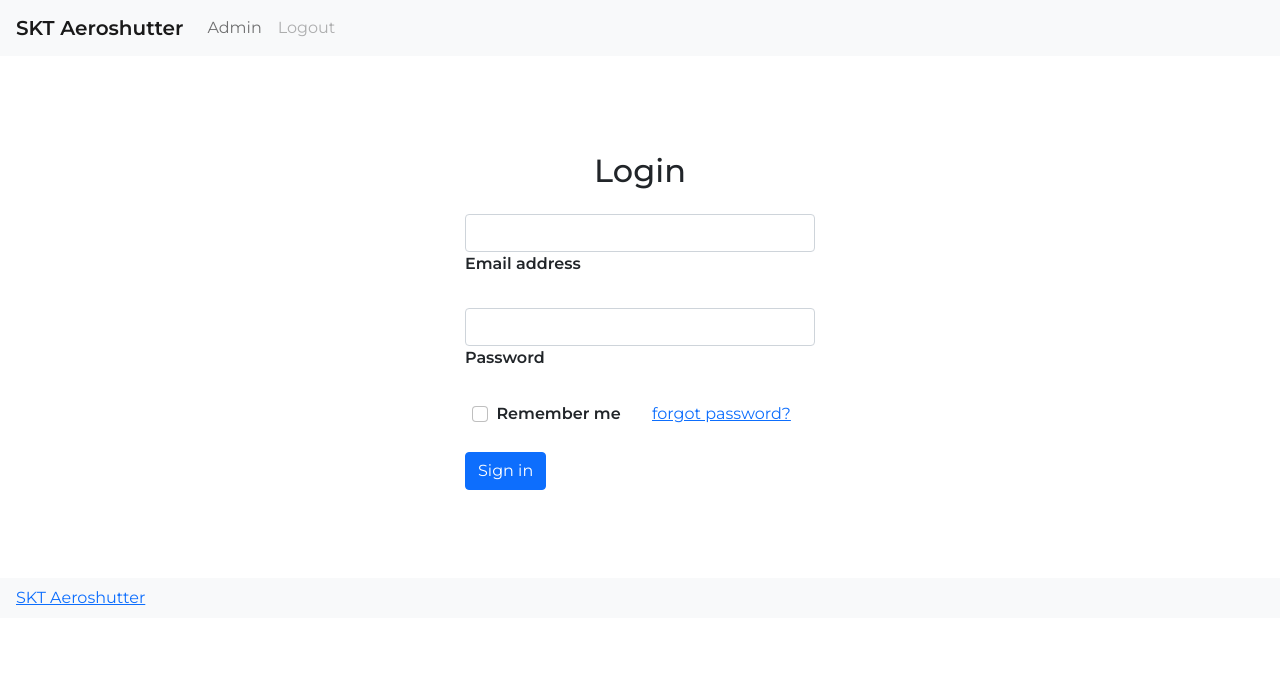
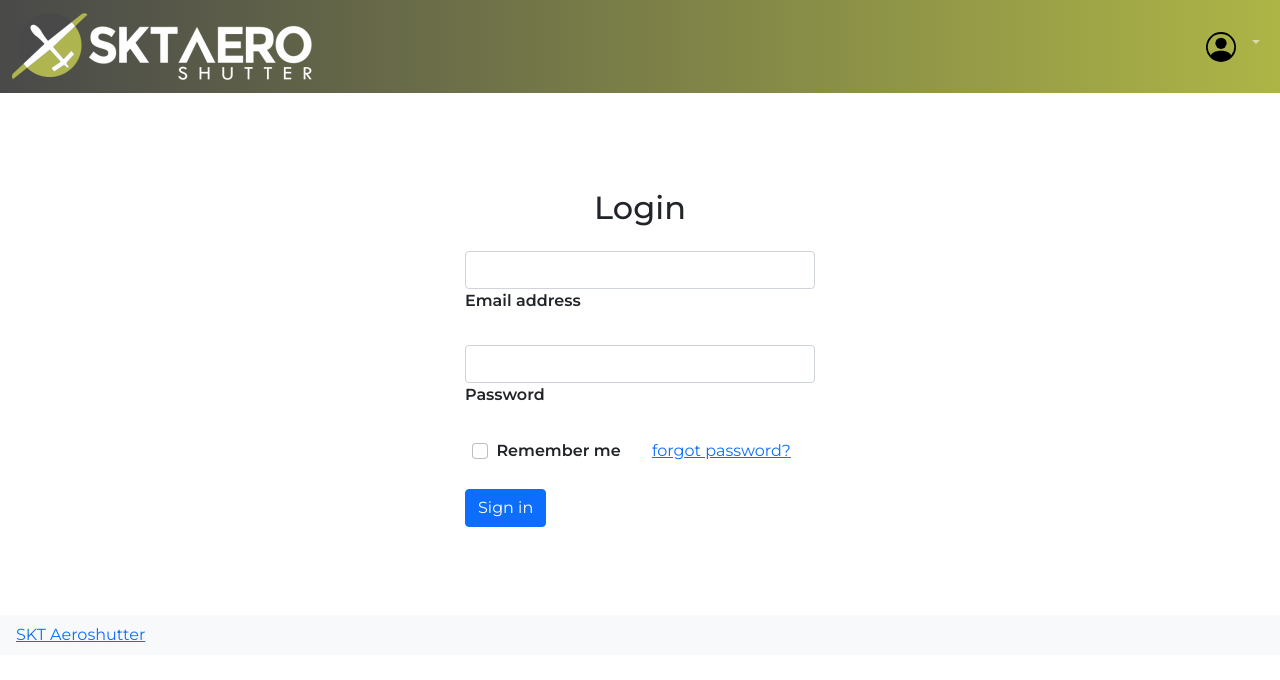
Before and after one commit to Leeludy/SKT, a React (Create React App) app: page / in a window 1280 px wide. Shown: the top 680 px of the page. Built offline with nearby package versions, Linux system fonts and the light colour scheme.

Commit message:
SKT-84 fix header menu edit mission

```diff
--- a/src/components/Missions/MissionDelete.modal.js
+++ b/src/components/Missions/MissionDelete.modal.js
@@ -9,7 +9,7 @@ function MissionDeleteModal({ isShown, closeModal, mission }) {
 
   const missionMutationDelete = useMutationdeleteMission({
     onSuccess() {
-      toast.success("Deleted with success!");
+      toast.success("Mission Deleted!");
       queryClient.invalidateQueries("useQueryMissions");
       closeModal();
     },
@@ -18,9 +18,9 @@ function MissionDeleteModal({ isShown, closeModal, mission }) {
   return (
     <Modal show={isShown} onHide={closeModal}>
       <Modal.Header closeButton>
-        <Modal.Title>Modal heading</Modal.Title>
+        <Modal.Title>Delete Mission</Modal.Title>
       </Modal.Header>
-      <Modal.Body>Woohoo, you're reading this text in a modal!</Modal.Body>
+      <Modal.Body>Do you realy want to delete this mission?</Modal.Body>
       <Modal.Footer>
         <Button variant="secondary" onClick={closeModal}>
           Cancel
--- a/src/components/Missions/MissionDetails.component.js
+++ b/src/components/Missions/MissionDetails.component.js
@@ -10,7 +10,7 @@ import { useQueryClient } from "react-query";
 function MissionDetails({ mission }) {
   // Query watch state of the page
   const queryClient = useQueryClient();
-  // UseState watch readOnly
+  // UseState watch readOnly for edit/render toogle mission details
   const [isReadOnly, setReadOnly] = useState(true);
 
   // UseState watch btn delete
@@ -98,7 +98,7 @@ function MissionDetails({ mission }) {
       <Container fluid>
         <Card border="light">
           {/* remplace card by <MissionsEquipmentList /> */}
-          <CardHeader>
+          <CardHeader className="d-flex justify-content-start">
             <span>Equipment</span>
           </CardHeader>
           <ul>
--- a/src/components/Missions/MissionForm.component.js
+++ b/src/components/Missions/MissionForm.component.js
@@ -1,4 +1,9 @@
 import { useForm } from "react-hook-form";
+
+// format date to create mission (avoid undefine)
+function formatDate(date) {
+  return (date ? new Date(date) : new Date()).toISOString().slice(0, 10);
+}
 
 /*
  *
@@ -14,8 +19,8 @@ function MissionForm({ onSubmit, mission, isReadOnly, children }) {
       title: mission?.title,
       description: mission?.description,
       location: mission?.location,
-      start_date: new Date(mission?.start_date).toISOString().slice(0, 10),
-      end_date: new Date(mission?.end_date).toISOString().slice(0, 10),
+      start_date: formatDate(mission?.start_date),
+      end_date: formatDate(mission?.end_date),
       customer_info: mission?.customer_info,
     },
   });
@@ -61,7 +66,7 @@ function MissionForm({ onSubmit, mission, isReadOnly, children }) {
             min={today}
             {...register("start_date")}
           />
-          {errors.start_date && "Enter a Date at format DD MM YYYY"}
+          {errors.start_date && "Enter a Date at format MM DD YYYY"}
         </div>
         <div className="form-group col-md-2 mb-3">
           <label className="">Ending Date</label>
--- a/src/components/Missions/MissionsGlobal.component.js
+++ b/src/components/Missions/MissionsGlobal.component.js
@@ -1,32 +1,35 @@
 import React from "react";
-import { Container, Nav, Navbar, Row } from "react-bootstrap";
-import { Link } from "react-router-dom";
+import { Container, Nav, Row } from "react-bootstrap";
 import MissionsList from "./MissionsList.component";
+import { PlusSquareFill } from "react-bootstrap-icons";
 
 // Function to load and render Missions component as an Accordion
 function MissionsGlobal() {
   return (
     <Container fluid>
-      <Navbar sticky="top" className="sticky-nav" bg="light" variant="light">
-        <Container className="d-flex flex-wrap">
-          <Row>
-            <Navbar.Brand>
+      <Container fluid className="mission-header">
         <h2>Missions</h2>
-            </Navbar.Brand>
-          </Row>
         <Row className="">
           <Nav className="d-flex justify-content-around">
-              <Nav.Link as={Link} to="">
+            <Nav.Link
+              href="missions/new"
+              style={{
+                display: "flex",
+                flexDirection: "column",
+                justifyContent: "center",
+                alignItems: "center",
+                color: "black",
+              }}
+            >
+              <PlusSquareFill color="bg-green" size={30} />
               New
             </Nav.Link>
-              <Nav.Link>select</Nav.Link>
-              <Nav.Link>Delete</Nav.Link>
           </Nav>
         </Row>
       </Container>
-      </Navbar>
-      <Container className="text-center"></Container>
+      <Container fluid className="list-position">
         <MissionsList />
+      </Container>
     </Container>
   );
 }
--- a/src/components/Missions/MissionsList.component.js
+++ b/src/components/Missions/MissionsList.component.js
@@ -41,8 +41,12 @@ function MissionsList() {
               <div className="col">
                 <span className="fw-bold">{mission.title}</span>
                 <div>
-                  {new Date(mission?.start_date).toISOString().slice(0, 10)} /
-                  {new Date(mission?.end_date).toISOString().slice(0, 10)}
+                  {new Date(mission?.start_date).toLocaleDateString()} -
+                  {new Date(mission?.end_date).toLocaleDateString("en-GB", {
+                    year: "numeric",
+                    month: "2-digit",
+                    day: "2-digit",
+                  })}
                 </div>
               </div>
 
@@ -52,7 +56,7 @@ function MissionsList() {
               </div>
             </div>
           </Accordion.Header>
-          <Accordion.Body>
+          <Accordion.Body className="pt-0">
             <MissionDetails mission={mission} />
           </Accordion.Body>
         </Accordion.Item>
--- a/src/components/Missions/missions.css
+++ b/src/components/Missions/missions.css
@@ -22,13 +22,16 @@ form label {
     font-weight: bold;
 }
 
+.mission-header {
+  position: fixed;
+  top: 95;
+  z-index: 999;
+  padding-top: 1rem;
+  text-align: center;
+  border-top: 10px white;
+  background-color: #f8f9fa;
+}
 
-.sticky-nav {
-  padding: 10px;
-  text-align: center;
-  width: 100%;
-
-  position: fixed;
-  top: 93px;
-  border-top: 10px white;
+.list-position {
+    padding-top: 150px;
 }
--- a/src/index.css
+++ b/src/index.css
@@ -42,15 +42,3 @@ div.noPadding {
     margin-top: 2;
     margin-bottom: 2;
 }
-
-.nav-custom {
-    max-width: 80%;
-    padding-left: 6;
-    padding-right: 6;
-    padding-top: 2;
-    padding-bottom: 2;
-}
-
-.header-dropdown-menu {
-    overflow: visible;
-}
--- a/src/pages/Header.js
+++ b/src/pages/Header.js
@@ -1,36 +1,67 @@
-import React from 'react'
+import React from "react";
+import { Nav, Navbar, Container, NavDropdown, Dropdown } from "react-bootstrap";
+import "../index.css";
+import logo from "../assets/logo.png";
+import { PersonCircle, BoxArrowRight } from "react-bootstrap-icons";
 
 function Header() {
+  const UserName = "LastName";
+  const UserFirstName = "FirstName";
+  const UserRole = "Role";
+
   return (
-      <nav className='navbar navbar-expand-lg navbar-light bg-light'>
-          <a className='navbar-brand ms-3' href='/'><strong>SKT Aeroshutter</strong></a>
-          <button
-              className='navbar-toggler'
-              type='button'
-              data-toggle='collapse'
-              data-target='#navbarNav'
-              aria-controls='navbarNav'
-              aria-expanded='false'
-              aria-label='Toggle navigation'
+    <Navbar sticky="top" className="gradient-custom" variant="dark">
+      <Container fluid>
+        <Navbar.Toggle aria-controls="responsive-navbar-nav" />
+        <Navbar.Brand href="./Dashboard">
+          <img
+            alt="Logo SKT"
+            src={logo}
+            width="300"
+            height="67"
+            className="d-inline-block align-top"
+          />
+        </Navbar.Brand>
+        <Nav>
+          <Nav.Link
+            //href="./user/{id}"
+            style={{
+              display: "flex",
+              flexDirection: "column",
+              justifyContent: "center",
+              alignItems: "center",
+            }}
           >
-              <span className='navbar-toggler-icon'></span>
-          </button>
-          <div className='collapse navbar-collapse' id='navbarNav'>
-              <ul className='navbar-nav'>
-                  <li className='nav-item active'>
-                      <a className='nav-link' href= '#'>
-                          Admin <span className='sr-only'></span>
-                      </a>
-                  </li>
-                  <li className='nav-item'>
-                      <a className='nav-link disabled' href='#'>
-                          Logout
-                      </a>
-                  </li>
-              </ul>
-          </div>
-      </nav>
-  )
+            <PersonCircle color="bg-dkGray" size={30} />
+          </Nav.Link>
+
+          <NavDropdown
+            align="end"
+            id="dropdown-menu-align-end"
+            style={{ color: "darkgray" }}
+          >
+            <NavDropdown.Item>
+              <span className="text-uppercase">{UserRole}</span>
+            </NavDropdown.Item>
+            <Dropdown.Divider />
+            <NavDropdown.Item>
+              <span className="fw-bold">{UserName}</span>
+            </NavDropdown.Item>
+            <NavDropdown.Item>
+              <span className="fw-bold">{UserFirstName}</span>
+            </NavDropdown.Item>
+            <Dropdown.Divider />
+            <NavDropdown.Item>
+              <Nav.Link eventKey={2} href="./logout">
+                <BoxArrowRight color="bg-dkGray" size={30} />{" "}
+                <span color="bg-dkGray">Logout</span>
+              </Nav.Link>
+            </NavDropdown.Item>
+          </NavDropdown>
+        </Nav>
+      </Container>
+    </Navbar>
+  );
 }
 
 export default Header;
```
Also changed, not shown: src/assets/logo.png (added). Lines whose indentation alone changed are shown as unchanged.
